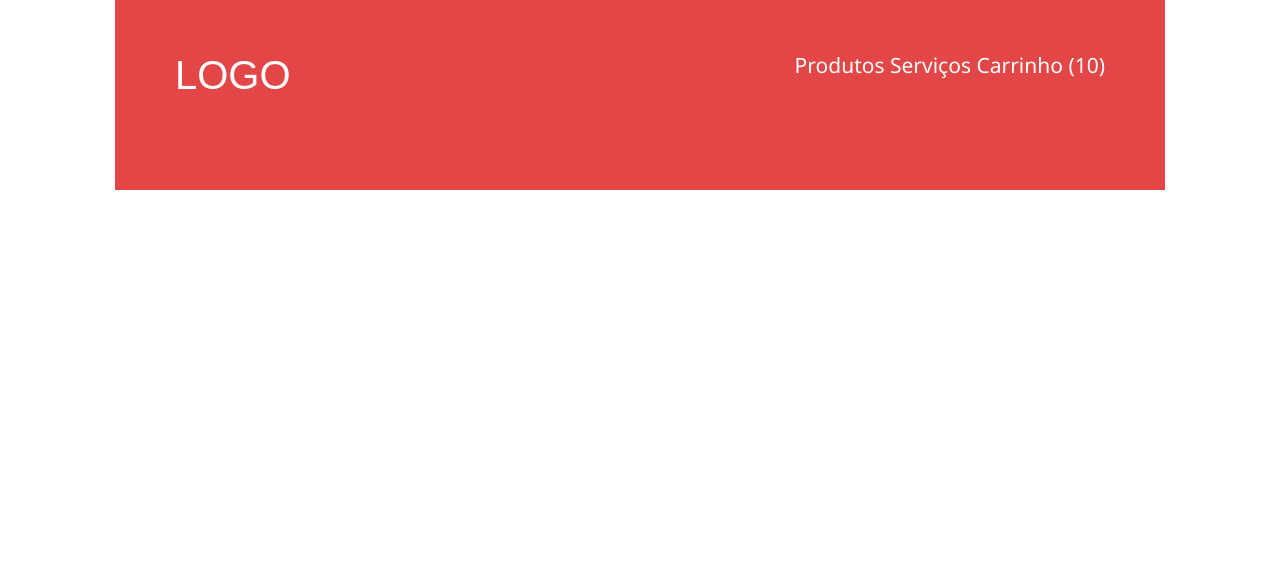
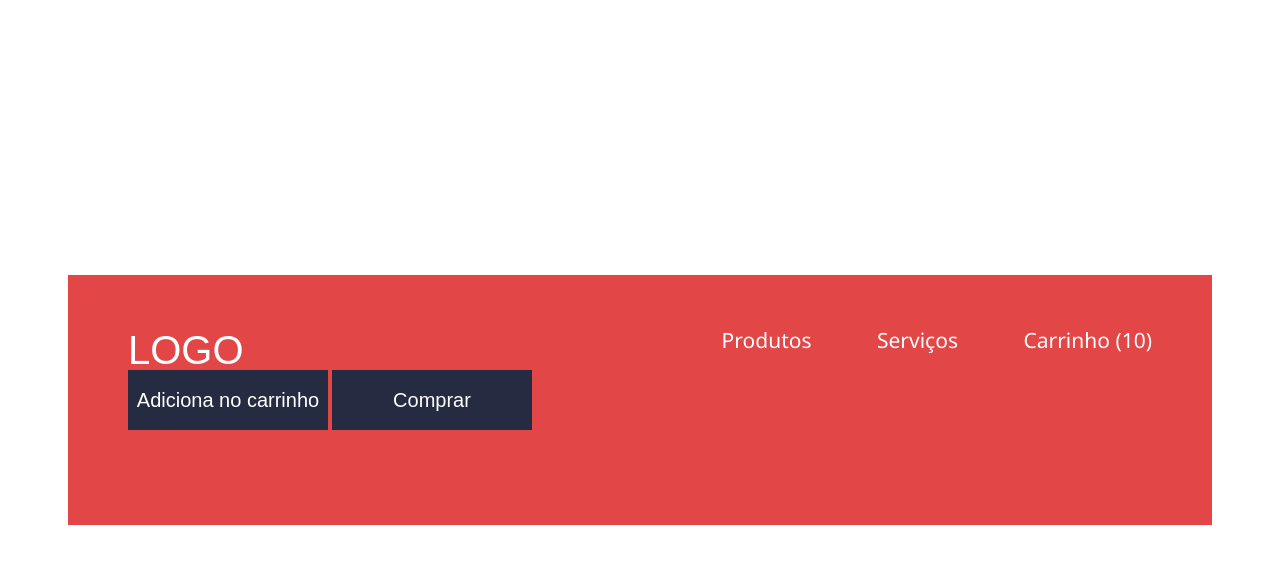
Before and after one commit to glerisonlima/loja-fone-DoFrontAoEnd, a PHP site: page / in a window 1280 px wide. Shown: the top 564 px of the page. Run offline with PHP 8.4, Linux system fonts and the light colour scheme.

Commit message:
finalizando aula 004

```diff
--- /dev/null
+++ b/css/button-store.css
@@ -0,0 +1,13 @@
+.button-store {
+    display: inline-block;
+    background-color: #252c41;
+    font-family: Arial, Helvetica, sans-serif;
+    font-size: 20px;
+    color: #FFF;
+    width: 200px;
+    height: 60px;
+    margin-right: 0;
+    text-align: center;
+    line-height: 60px;
+    text-decoration: none;
+}
--- /dev/null
+++ b/css/container-store.css
@@ -0,0 +1,9 @@
+.container-store {
+    background-color: #e24647;
+    padding: 55px 60px 95px;
+    width: 80%;
+    position: absolute;
+    left: 50%;
+    top: 50%;
+    transform: translateX(-50%) translateY(-50%);
+}
--- a/header.css
+++ b/css/header-store.css
@@ -1,23 +1,26 @@
-header{
-    background-color: #e24647;
-    display: flex;
-    justify-content: space-between;
+.header-store{
+    overflow: hidden;
     color: #FFF;
-    margin: 0px 115px;
-    padding: 55px 60px 95px;
 }
 
-h1 {
+.tittle {
     font-size: 40px;
     font-family: Arial, Helvetica, sans-serif;
+    float: left;
 }
 
-nav {
+.navigation {
     font-size: 21px;
     font-family: 'Segoe UI', Tahoma, Geneva, Verdana, sans-serif;
+    float: right;
 }
 
-a {
+.action {
     text-decoration: none;
     color: inherit;
+    margin-right: 60px;
 }
+
+.last {
+    margin-right: 0;
+}
--- a/index.html
+++ b/index.html
@@ -5,18 +5,24 @@
     <meta charset="utf-8" />
     <title>Loja de Fone</title>
 
-    <link rel="stylesheet" href="reset.css" />
-    <link rel="stylesheet" href="header.css" />
+    <link rel="stylesheet" href="css/reset.css" />
+    <link rel="stylesheet" href="css/container-store.css" />
+    <link rel="stylesheet" href="css/header-store.css" />
+    <link rel="stylesheet" href="css/button-store.css" />
 </head>
 
 <body>
-    <header>
-        <h1>LOGO</h1>
-        <nav>
-            <a href="https://collabcode.training">Produtos</a>
-            <a href="https://collabcode.training">Serviços</a>
-            <a href="https://collabcode.training">Carrinho (10)</a>
-        </nav>
-    </header>
+    <div class="container-store">
+        <header class="header-store">
+            <h1 class="tittle">LOGO</h1>
+            <nav class="navigation">
+                <a class="action" href="https://collabcode.training">Produtos</a>
+                <a class="action" href="https://collabcode.training">Serviços</a>
+                <a class="action last" href="https://collabcode.training">Carrinho (10)</a>
+            </nav>
+        </header>
+        <a class="button-store" href="comprar.html">Adiciona no carrinho</a>
+        <a class="button-store" href="comprar.html">Comprar</a>
+    </div>
 </body>
 </html>
```
Also changed, not shown: comprar.html (added, +17 -0 lines), README.md, css/reset.css (renamed from reset.css).
